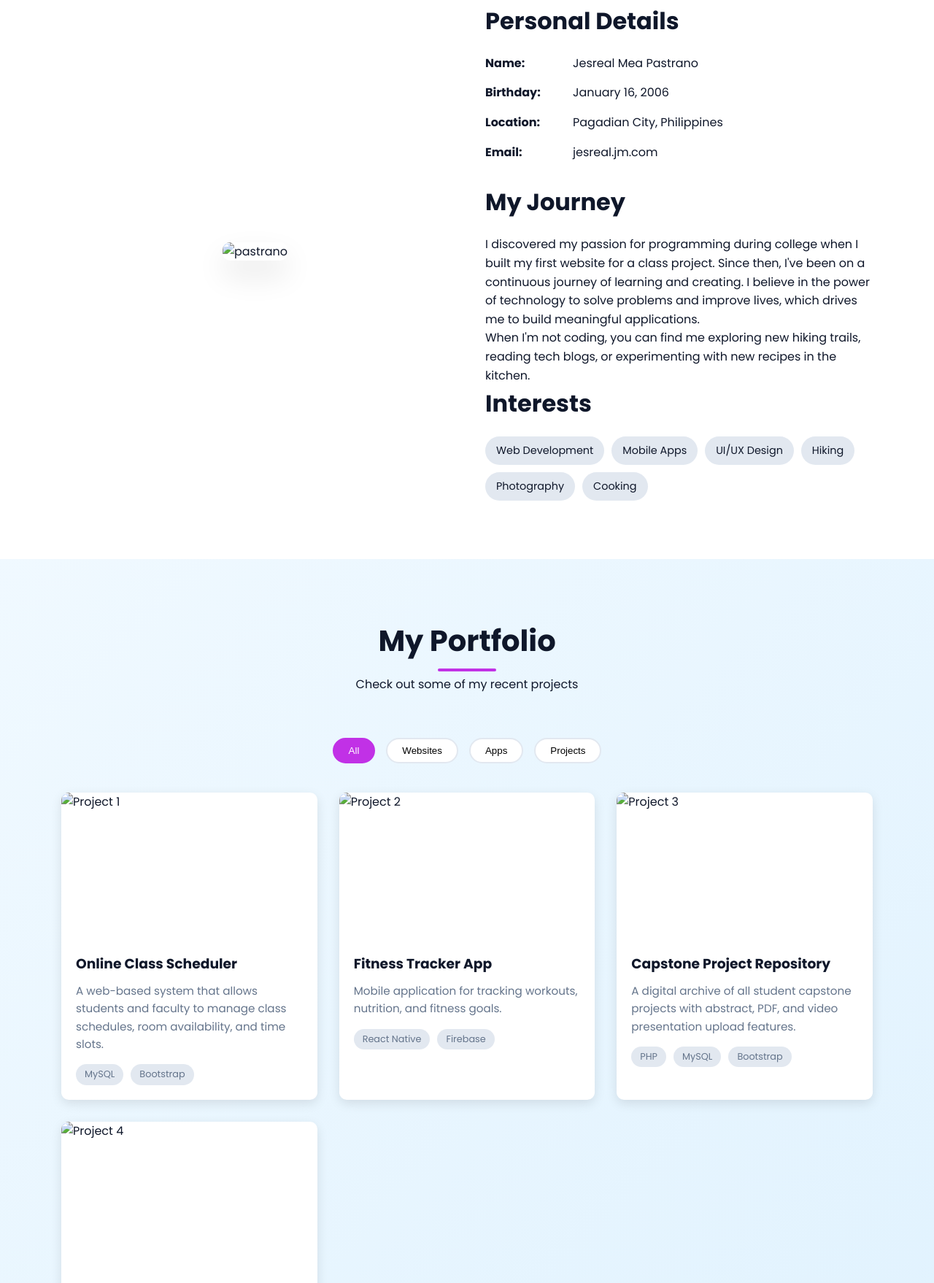
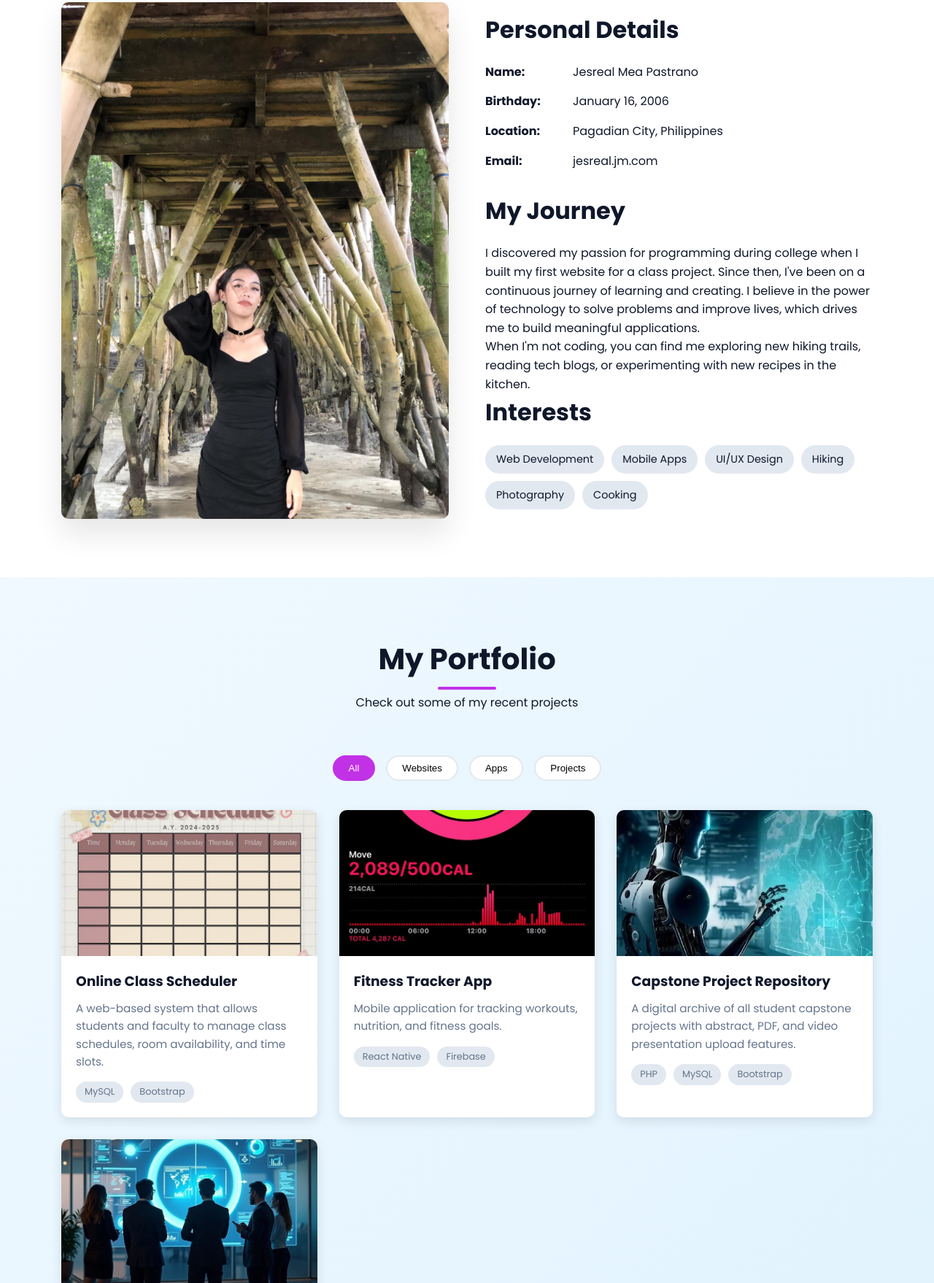
Before and after one commit to jamesjay2924/Pastranowebsite, a plain HTML site: page index.html in a window 1280 px wide. Shown: the part 1042-2800 px from the top of the page at 73% size. Drawn offline with Linux system fonts and the light colour scheme.

Commit message:
Update index.html

```diff
--- a/index.html
+++ b/index.html
@@ -703,7 +703,7 @@
     <section id="home">
         <div class="video-background">
             <video autoplay muted loop>
-                <source src="img/background.mp4" type="video/mp4">
+                <source src="background.mp4" type="video/mp4">
                 Your browser does not support the video tag.
             </video>
             <div class="video-overlay"></div>
@@ -720,7 +720,7 @@
                 </div>
                 <div class="pastrano-image">
                     <div class="profile-img">
-                        <img src="img/JM.jpg" alt="">
+                        <img src="JM.jpg" alt="">
                     </div>
                 </div>
             </div>
@@ -736,7 +736,7 @@
             </div>
             <div class="about-content">
                 <div class="about-img">
-                    <img src="img/JM2.jpg" alt="pastrano">
+                    <img src="JM2.jpg" alt="pastrano">
                 </div>
                 <div class="about-text">
                     <h3>Personal Details</h3>
@@ -791,7 +791,7 @@
             <div class="portfolio-grid">
                 <div class="portfolio-item">
                     <div class="portfolio-img">
-                        <img src="img/Online Class Scheduler.jpg" alt="Project 1">
+                        <img src="Online Class Scheduler.jpg" alt="Project 1">
                     </div>
                     <div class="portfolio-info">
                         <h3>Online Class Scheduler</h3>
@@ -804,7 +804,7 @@
                 </div>
                 <div class="portfolio-item">
                     <div class="portfolio-img">
-                        <img src="img/Fitness Tracker App.jpg" alt="Project 2">
+                        <img src="Fitness Tracker App.jpg" alt="Project 2">
                     </div>
                     <div class="portfolio-info">
                         <h3>Fitness Tracker App</h3>
@@ -817,7 +817,7 @@
                 </div>
                 <div class="portfolio-item">
                     <div class="portfolio-img">
-                        <img src="img/Capstone Project Repository.jpg" alt="Project 3">
+                        <img src="Capstone Project Repository.jpg" alt="Project 3">
                     </div>
                     <div class="portfolio-info">
                         <h3>Capstone Project Repository</h3>
@@ -831,7 +831,7 @@
                 </div>
                 <div class="portfolio-item">
                     <div class="portfolio-img">
-                        <img src="img/Virtual Library System.jpg" alt="Project 4">
+                        <img src="Virtual Library System.jpg" alt="Project 4">
                     </div>
                     <div class="portfolio-info">
                         <h3>Virtual Library System</h3>
```
